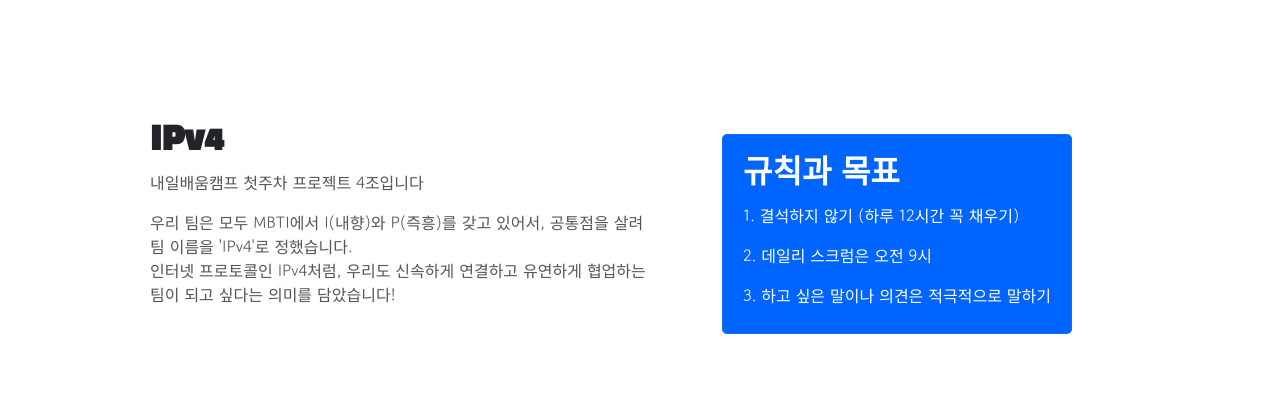
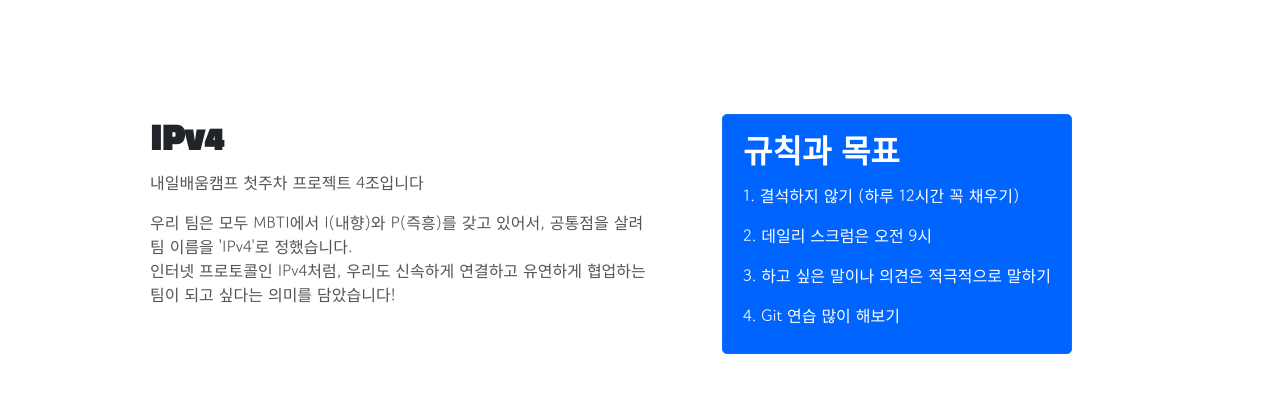
Before and after one commit to Ksr-ccb/Sparta-IPv4, a plain HTML site: page index.html in a window 1280 px wide. Shown: the part 403-800 px from the top of the page. Drawn offline with nearby package versions, Linux system fonts and the light colour scheme; no server answers.

Commit message:
규칙과 목표 수정

```diff
--- a/index.html
+++ b/index.html
@@ -206,7 +206,7 @@
         .progress{
             background-color: rgb(0, 100, 255);
             margin : 20px;
-            height: 200px;
+            height: 240px;
             padding: 20px;
             display: flex;
             flex-direction: column;
@@ -320,9 +320,8 @@
         $(document).on("click", ".edit-icon", function () {
             let entry = $(this).closest(".guestbook-entry"); // 해당 div 찾기
             let password = entry.data("password"); // 숨겨진 비밀번호 가져오기
-            //let userPassword = prompt("비밀번호를 입력해주세요:");
+            let userPassword = prompt("비밀번호를 입력해주세요:");
             let message = entry.find(".message").html();
-            console.log(messageText);
 
             // 비밀번호 검증
             if (String(password) === userPassword.trim()) { //맞당ㅆ음
@@ -385,6 +384,7 @@
                 <p>1. 결석하지 않기 (하루 12시간 꼭 채우기)</p>
                 <p>2. 데일리 스크럼은 오전 9시</p>
                 <p>3. 하고 싶은 말이나 의견은 적극적으로 말하기</p>
+                <p>4. Git 연습 많이 해보기</p>
             </div>
         </div>
     </div>
```
